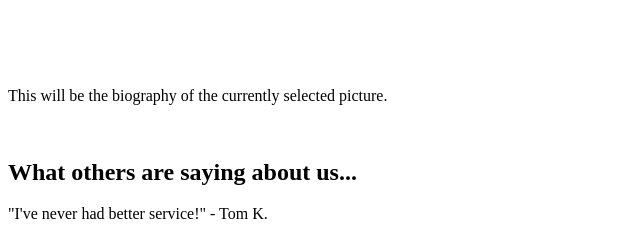
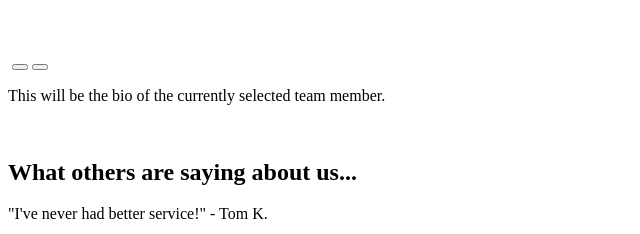
Before and after one commit to davidjbolt/tslanding, a plain HTML site: page index.html in a window 1280 px wide. Shown: the part 549-783 px from the top of the page, 0-640 px from the left. Drawn offline with Linux system fonts and the light colour scheme.

Commit message:
added comments for each section

```diff
--- a/index.html
+++ b/index.html
@@ -5,6 +5,7 @@
     <title>CS Tech Support</title>
   </head>
   <body>
+<!--header, logo on left and nav options on right-->
     <header>
       <img src="tslogo.png">
       <nav>
@@ -18,11 +19,13 @@
     </header>
     <br>
     <main>
+<!--main header section, could be hero-ish section with background image of team area-->
       <section>
         <h1>Customer Service Tech Support</h1>
         <p>Specialists in troubleshooting Amway's web, mobile and durable products.</p>
         <button type="button" name="button">See us in action!</button>
       </section>
+<!--descriptions and headings of what the team supports, with modal buttons that show additional info about each product-->
       <section>
         <h2>What we support</h2>
         <article class="">
@@ -38,6 +41,7 @@
         </article>
       </section>
       <br>
+<!--team biographies, pictures with hover effect to change pictures, and scroll buttons on side to view more-->
       <section>
         <h2>Meet the team</h2>
         <section>
@@ -45,10 +49,14 @@
           <img src="mmarion.png" alt="">
           <img src="japple.png" alt="">
         </section>
+<!--additional bio section to provide more info, show currently selected pic and a short bio section-->
         <br>
         <section>
           <img src="" alt="">
-          <p>This will be the biography of the currently selected picture.</p>
+          <button type="button" name="left button"></button>
+          <button type="button" name="right button"></button>
+          <img src="" alt="">
+          <p>This will be the bio of the currently selected team member.</p>
         </section>
       </section>
       <br>
@@ -59,6 +67,7 @@
         <p>"Matt was helpful and efficient" - Stan L.</p>
       </section>
       <br>
+<!--Blog section, small squares with preview and 'read more' button(currently not formatted correctly) -->
       <section>
         <h2>This is where the fancy writings will happen.</h2>
         <article class="blog-post">
```
